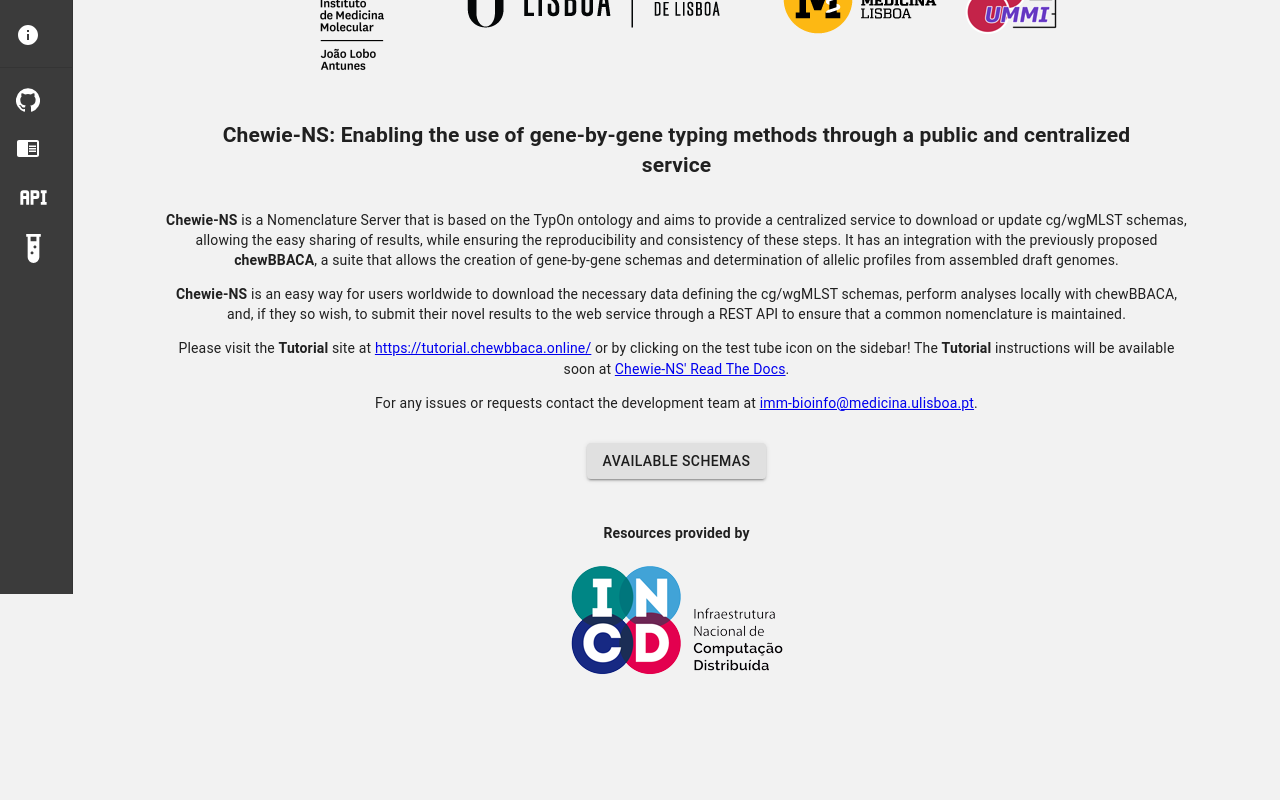
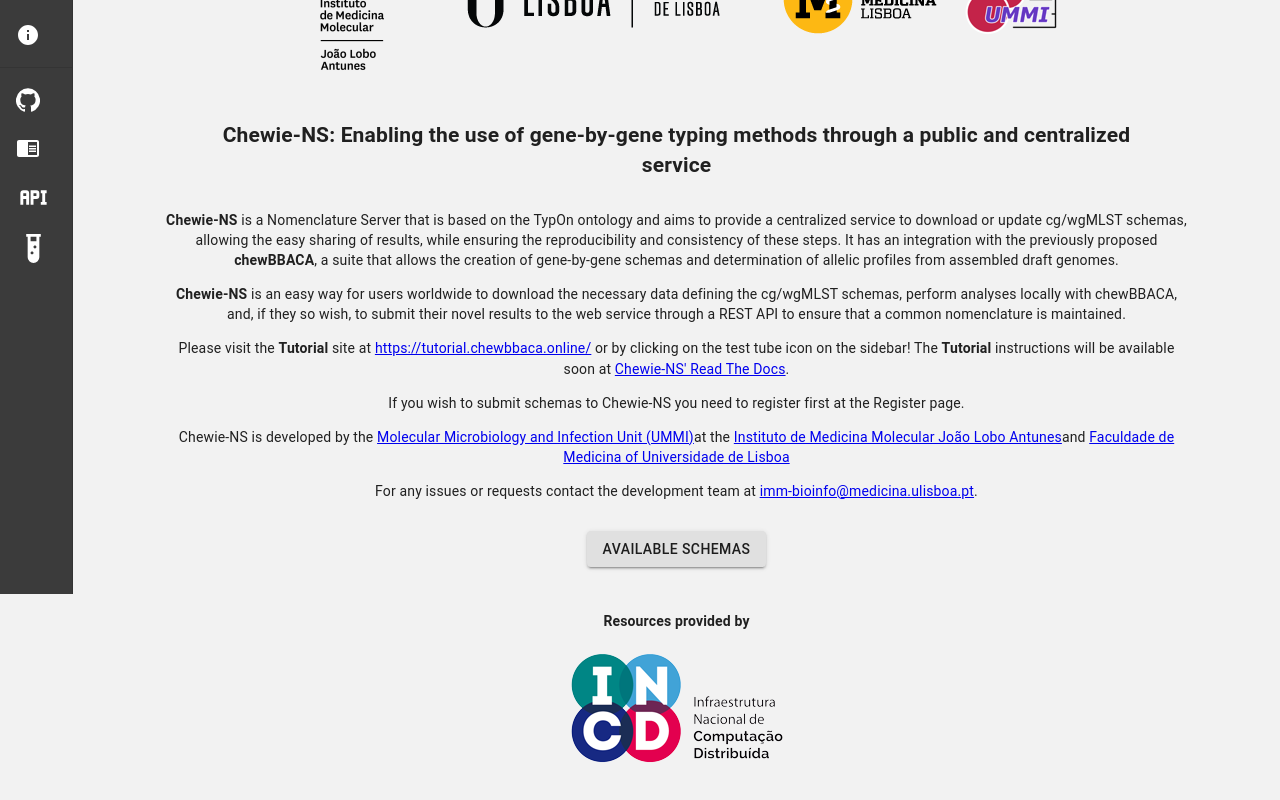
Before and after one commit to B-UMMI/Chewie-NS, a React (Create React App) app in the folder frontend_react/chewie_ns/: page / in a window 1280 px wide. Shown: the part 206-1006 px from the top of the page. Before the commit the page ends 918 px from the top, so only its background shows below. Built offline with nearby package versions, Linux system fonts and the light colour scheme.

Commit message:
Added links for IMM and FMUL.

```diff
--- a/frontend_react/chewie_ns/src/containers/Chewie/Chewie.js
+++ b/frontend_react/chewie_ns/src/containers/Chewie/Chewie.js
@@ -93,6 +93,36 @@ class Chewie extends Component {
               .
             </p>
             <p>
+              If you wish to submit schemas to Chewie-NS you need to register
+              first at the Register page.
+            </p>
+            <p>
+              Chewie-NS is developed by the{" "}
+              <a
+                href={"http://darwin.phyloviz.net/wiki/doku.php"}
+                target={"_blank"}
+                rel="noopener noreferrer"
+              >
+                Molecular Microbiology and Infection Unit (UMMI)
+              </a>
+              at the{" "}
+              <a
+                href={"https://imm.medicina.ulisboa.pt/"}
+                target={"_blank"}
+                rel="noopener noreferrer"
+              >
+                Instituto de Medicina Molecular João Lobo Antunes
+              </a>
+              and{" "}
+              <a
+                href={"https://www.medicina.ulisboa.pt/"}
+                target={"_blank"}
+                rel="noopener noreferrer"
+              >
+                Faculdade de Medicina of Universidade de Lisboa
+              </a>
+            </p>
+            <p>
               For any issues or requests contact the development team at{" "}
               <a href="mailto:imm-bioinfo@medicina.ulisboa.pt">
                 imm-bioinfo@medicina.ulisboa.pt
@@ -118,7 +148,13 @@ class Chewie extends Component {
             <p className={classes.resourcesText}>
               <b>Resources provided by</b>
             </p>
-            <img src={INCDlogo} alt="Resources provided by" />
+            <a
+              href={"https://www.incd.pt/"}
+              target={"_blank"}
+              rel={"noopener noreferrer"}
+            >
+              <img src={INCDlogo} alt="Resources provided by" />
+            </a>
           </div>
         </div>
       </div>
```
